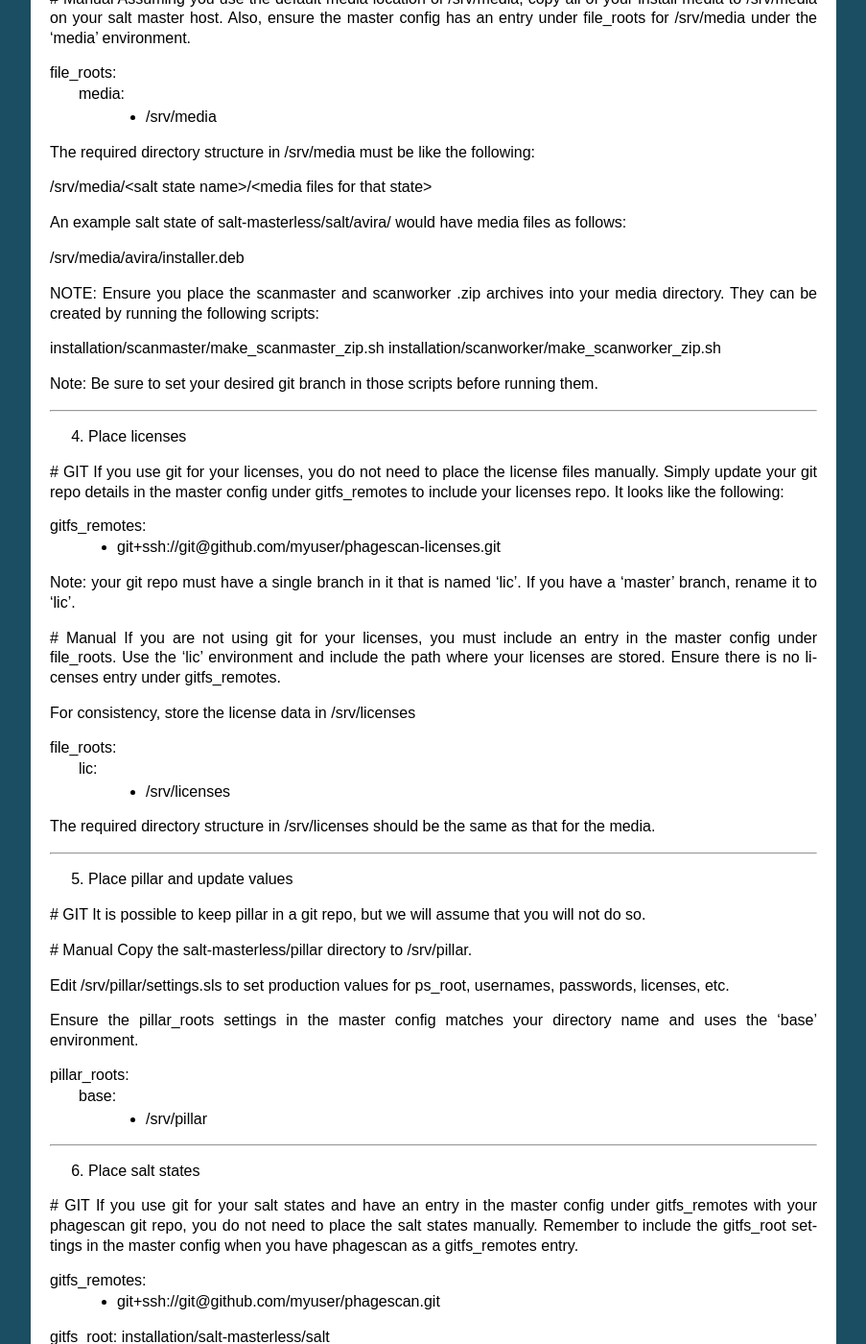
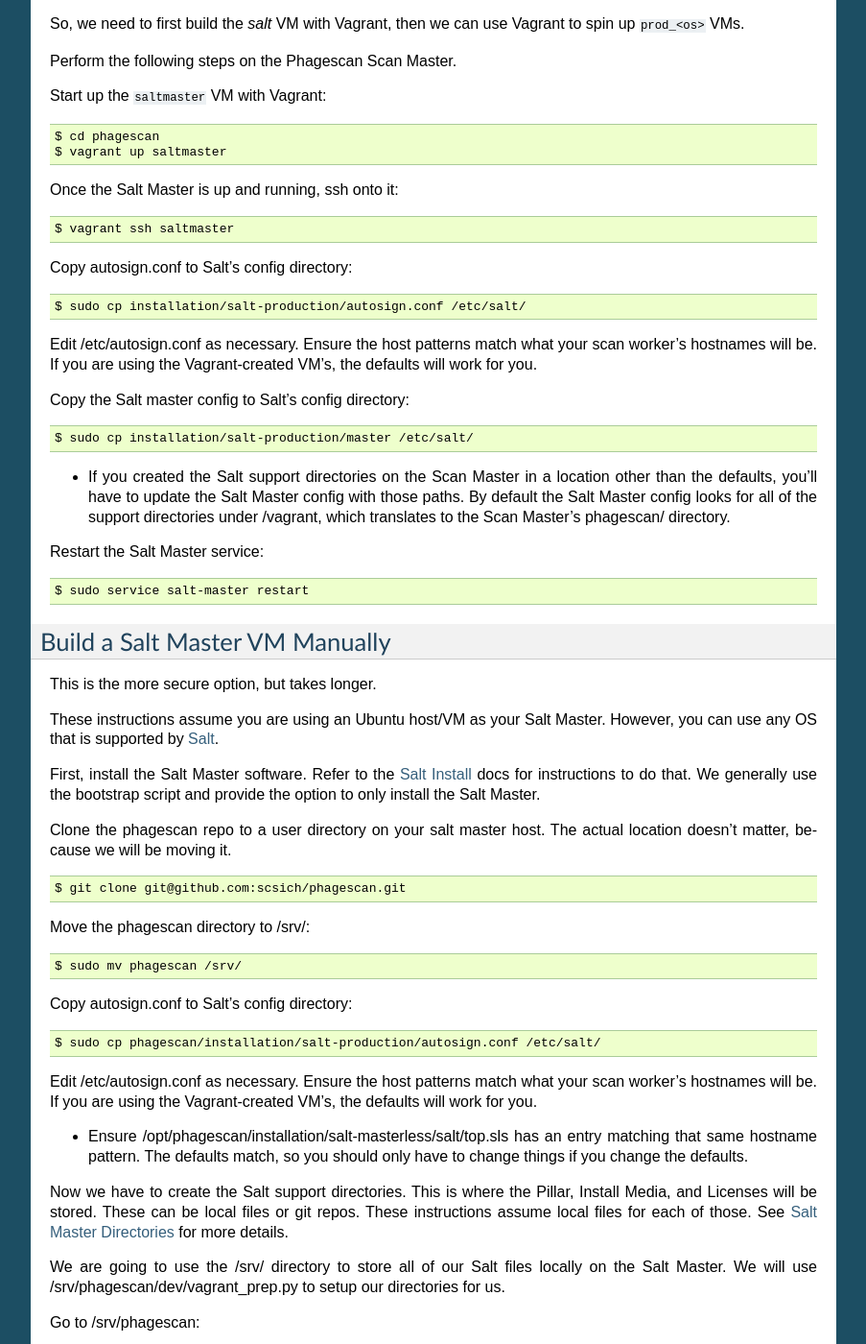
Before and after one commit to scsich/phagescan, a Sphinx documentation site: the page built from doc/topics/installation/salt/production.rst, in a window 1280 px wide and 1400 px high, scrolled down 719 px. Shown: the whole window at 96% size, without its empty margins (198-1101 px from the left). Built offline with Sphinx 7.4.7, drawn with Linux system fonts in a browser that asks for light colours; some of the changed text lies outside the part shown.

Commit message:
continued doc migration.

```diff
--- a/doc/topics/installation/salt/production.rst
+++ b/doc/topics/installation/salt/production.rst
@@ -1,161 +1,204 @@
 .. this file replaces salt-production/README
 
-==================================
-Using Salt to Build Production VMs
-==================================
+.. _`Salt`: http://docs.saltstack.com/
+.. _`Salt Install`: http://docs.saltstack.com/topics/installation/index.html
 
-TODO....
+=====================================
+Build Production Worker VMs with Salt
+=====================================
 
-This document describes how to use salt and the states in salt-masterless/salt
-for your production environment.
+This document describes how to use Salt and the states in salt-masterless/salt
+to build VMs for your production environment.
 
-The files in this directory are intended to be used by the production salt master.
+In order to use Salt to build production VMs, you need to first build a Salt Master.
+These instructions will have you first build a Salt Master VM, and then
+we will use the Salt Master to automatically build Production Scan Worker VMs.
 
-Perform the following steps.
+To build Productions VMs, you need a `Salt`_ Master.
+You can build a Salt Master Manually or with Vagrant.
+The following instructions walk you through both options.
+
+Build a Salt Master VM with Vagrant
+===================================
+
+Before starting these instructions:
+1. You must have a working Phagescan Scan Master setup.
+2. You must have created the Salt support directories and populated them with any install-media, licenses, and pillar configs.
+
+This is the less secure option, but is faster.
+It is less secure because it uses the Salt states and support files via a file share mounted at /vagrant.
+That file share is the [Project_root_dir] from the Scan Master.
+
+On the scan master, you will note the production Salt configuration files in::
+
+    [Project_root_dir]/installation/salt-production/
+
+The files in this directory are intended to be used by the production Salt master and production Scan Workers.
+
+You'll also note the Vagrant file in::
+
+    [Project_root_dir]/Vagrantfile
+
+It has definitions for VMs that start with `prod_`.
+You'll notice that they are defined to use the `minion` file from `salt-production` instead of the one from `salt-masterless`.
+The production minion file defines the Salt Master's IP Address, which
+by default it is the IP address of the `salt` VM that is also defined in the Vagrantfile.
+
+So, we need to first build the `salt` VM with Vagrant, then we can use Vagrant to spin up ``prod_<os>`` VMs.
+
+Perform the following steps on the Phagescan Scan Master.
+
+Start up the ``saltmaster`` VM with Vagrant::
+
+    $ cd phagescan
+    $ vagrant up saltmaster
+
+Once the Salt Master is up and running, ssh onto it::
+
+    $ vagrant ssh saltmaster
+
+Copy autosign.conf to Salt's config directory::
+
+    $ sudo cp installation/salt-production/autosign.conf /etc/salt/
+
+Edit /etc/autosign.conf as necessary. Ensure the host patterns match what your scan worker's hostnames will be.
+If you are using the Vagrant-created VM's, the defaults will work for you.
+
+Copy the Salt master config to Salt's config directory::
+
+    $ sudo cp installation/salt-production/master /etc/salt/
+
+* If you created the Salt support directories on the Scan Master in a location other than the defaults, you'll have to
+  update the Salt Master config with those paths. By default the Salt Master config looks for all of the support directories
+  under /vagrant, which translates to the Scan Master's phagescan/ directory.
+
+Restart the Salt Master service::
+
+    $ sudo service salt-master restart
 
 
-0. Clone this full repo (phagescan) to a user directory on your salt master host.
-The actual location doesn't matter.
 
-----
+Build a Salt Master VM Manually
+===============================
 
-1. Edit autosign.conf
+This is the more secure option, but takes longer.
 
-Ensure the pattern matches what your scan workers hostnames will be.
-Ensure salt-masterless/salt/top.sls has an entry matching that pattern.
+These instructions assume you are using an Ubuntu host/VM as your Salt Master.
+However, you can use any OS that is supported by `Salt`_.
 
-Copy autosign.conf to /etc/salt/
+First, install the Salt Master software.
+Refer to the `Salt Install`_ docs for instructions to do that.
+We generally use the bootstrap script and provide the option to only install the Salt Master.
 
-----
+Clone the phagescan repo to a user directory on your salt master host.
+The actual location doesn't matter, because we will be moving it.
 
-2. Edit master config
+::
 
-You should edit 'master' to enter your correct file_roots, pillar_roots, and git_remotes.
-They are further explained in the following steps.
+    $ git clone git@github.com:scsich/phagescan.git
 
-When you are done editing, copy master to /etc/salt/master on your salt master host.
+Move the phagescan directory to /srv/::
 
-----
+    $ sudo mv phagescan /srv/
 
-3. Place install media
+Copy autosign.conf to Salt's config directory::
 
-# GIT
-While it would work, it is not recommended to use a git repo for large files.
-So, we are going to assume that your media will not be in a git repo.
+    $ sudo cp phagescan/installation/salt-production/autosign.conf /etc/salt/
 
-# Manual
-Assuming you use the default media location of /srv/media, copy all of your install media
-to /srv/media on your salt master host. Also, ensure the master config has an entry
-under file_roots for /srv/media under the 'media' environment.
+Edit /etc/autosign.conf as necessary. Ensure the host patterns match what your scan worker's hostnames will be.
+If you are using the Vagrant-created VM's, the defaults will work for you.
+
+* Ensure /opt/phagescan/installation/salt-masterless/salt/top.sls has an entry matching that same hostname pattern.
+  The defaults match, so you should only have to change things if you change the defaults.
+
+Now we have to create the Salt support directories. This is where the Pillar, Install Media, and Licenses will be stored.
+These can be local files or git repos.
+These instructions assume local files for each of those.
+See :doc:`Salt Master Directories </topics/installation/salt/directories>` for more details.
+
+We are going to use the /srv/ directory to store all of our Salt files locally on the Salt Master.
+We will use /srv/phagescan/dev/vagrant_prep.py to setup our directories for us.
+
+Go to /srv/phagescan::
+
+    $ cd /srv/phagescan
+
+Edit dev/vagrant_prep.py::
+
+    $ vi dev/vagrant_prep.py
+
+In vagrant_prep.py, make the following changes to the ``conf`` dictionary:
+
+1. In the 'PILLAR' config, set 'DST_PATH' to /srv/pillar::
+
+    'DST_PATH': '/srv/pillar',
+
+2. In the 'MEDIA' config, set 'DST_PATH' to /srv/install-media::
+
+    'DST_PATH': '/srv/install-media',
+
+3. In the 'LICENSES' config, set 'DST_PATH' to /srv/licenses::
+
+    'DST_PATH': '/srv/licenses',
+
+4. In the 'WORKER' config, set 'DST_PATH' to  /srv/install-media/scan_worker::
+
+    'DST_PATH': '/srv/install-media/scan_worker',
+
+5. In the 'MASTER' config, set 'DST_PATH' to  /srv/install-media/scan_task_master::
+
+    'DST_PATH': '/srv/install-media/scan_task_master',
+
+Now, run vagrant_prep.py to create those directories::
+
+    $ sudo dev/vagrant_prep.py
+
+Check your work::
+
+    $ ls -R /srv/
+
+* You should see the 4 directories.
+
+Populate the licenses and install-media directories and update the settings in pillar/settings.sls.
+For settings.sls, make sure to at least update `ps_root` and any usernames and passwords.
+
+* Note: ps_root is the Phagescan root as it will exist on other Worker VMs, not the Salt Master.
+* Refer to the :doc:`Salt Master Directories </topics/installation/salt/directories>` docs for guidance.
+
+Update the Salt master config ``/etc/salt/master``.
+Most importantly, you should update the variables: file_roots, pillar_roots, and git_remotes to ensure
+they match your directory structure.
+
+The following shows what those variables will look like if you use the defaults provided above::
 
 file_roots:
+  base:
+    - /srv/phagescan/installation/salt-masterless/salt
   media:
-    - /srv/media
-
-The required directory structure in /srv/media must be like the following:
-
-/srv/media/<salt state name>/<media files for that state>
-
-An example salt state of salt-masterless/salt/avira/ would have media files as follows:
-
-/srv/media/avira/installer.deb
-
-NOTE: Ensure you place the scanmaster and scanworker .zip archives into your media directory.
-They can be created by running the following scripts:
-
-installation/scanmaster/make_scanmaster_zip.sh
-installation/scanworker/make_scanworker_zip.sh
-
-Note: Be sure to set your desired git branch in those scripts before running them.
-
-----
-
-4. Place licenses
-
-# GIT
-If you use git for your licenses, you do not need to place the license files manually.
-Simply update your git repo details in the master config under gitfs_remotes to include
-your licenses repo. It looks like the following:
-
-gitfs_remotes:
-  - git+ssh://git@github.com/myuser/phagescan-licenses.git
-
-Note: your git repo must have a single branch in it that is named 'lic'.
-If you have a 'master' branch, rename it to 'lic'.
-
-# Manual
-If you are not using git for your licenses, you must include an entry in the master
-config under file_roots. Use the 'lic' environment and include the path where your
-licenses are stored. Ensure there is no licenses entry under gitfs_remotes.
-
-For consistency, store the license data in /srv/licenses
-
-file_roots:
+    - /srv/install-media
   lic:
     - /srv/licenses
-
-The required directory structure in /srv/licenses should be the same as that for the media.
-
-----
-
-5. Place pillar and update values
-
-# GIT
-It is possible to keep pillar in a git repo, but we will assume that you will not do so.
-
-# Manual
-Copy the salt-masterless/pillar directory to /srv/pillar.
-
-Edit /srv/pillar/settings.sls to set production values for ps_root, usernames, passwords,
-licenses, etc.
-
-Ensure the pillar_roots settings in the master config matches your directory name and
-uses the 'base' environment.
 
 pillar_roots:
   base:
     - /srv/pillar
 
-----
 
-6. Place salt states
+#gitfs_remotes:
+#  - git+ssh://git@github.com/myuser/phagescan.git
 
-# GIT
-If you use git for your salt states and have an entry in the master config under
-gitfs_remotes with your phagescan git repo, you do not need to place the salt states
-manually. Remember to include the gitfs_root settings in the master config when you
-have phagescan as a gitfs_remotes entry.
+#gitfs_root: installation/salt-masterless/salt
 
-gitfs_remotes:
-  - git+ssh://git@github.com/myuser/phagescan.git
 
-gitfs_root: installation/salt-masterless/salt
+There is no need to change the files in /srv/phagescan, so if you ever want to pull down updated versions of
+those files, you can do a git pull.
 
-If you use git for your salt states, the salt master will have access to updated states
-immediately when you push them to the remote repo.
+Restart salt-master service::
 
-Note: salt will use the 'master' branch as its base environment, so put your latest code
-in that branch. Do NOT include branches named 'lic' or 'media' in this repo. It will
-conflict with your media and licenses environments.
-
-# Manual
-If you wish to manually place your salt states, ensure there is no gitfs_remotes entry
-for phagescan git repo and no gitfs_root setting in the master config. Then clone the
-phagescan git repo to /srv/phagescan. Then in the master config add a file_roots entry for
- it under the 'base' environment.
-
-file_roots:
-  base:
-    - /srv/phagescan/installation/salt-masterless/salt
-
-With the manual method, you'll have to manually do a git pull in /srv/phagescan to update
-your salt states when there are any changes.
-
-----
-
-7. Restart salt-master service
+    $ sudo service salt-master restart
 
 Once you restart the salt-master service, you can start using salt to build scanworkers.
 
-At this point the phagescan repo that you cloned to your user directory in step 0
-is no longer needed.
+
+Build Production Scan Worker VMs
+================================
```
Also changed, not shown: doc/topics/installation/salt/directories.rst (+7 -1 lines), 1 other file.
